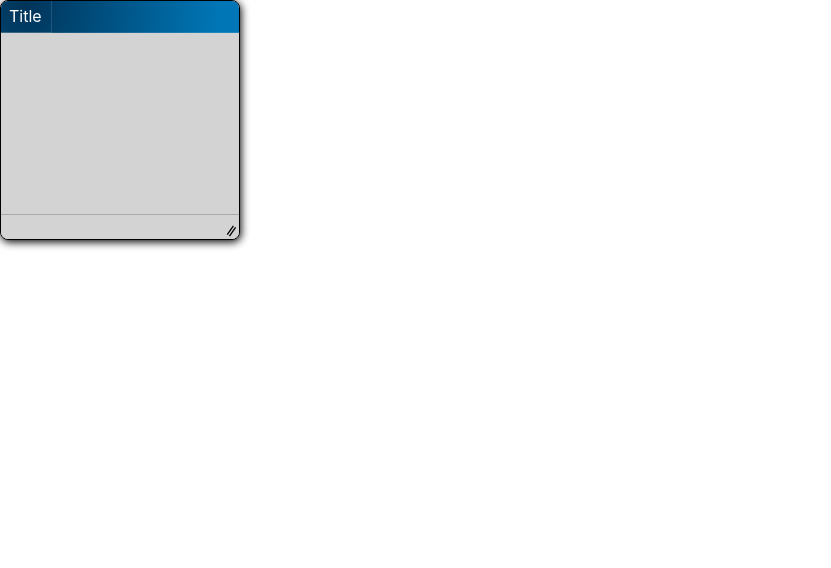
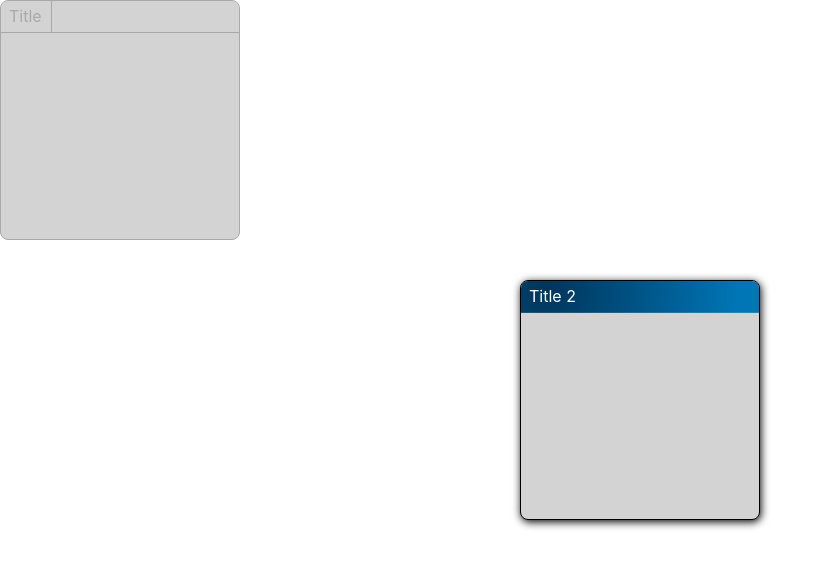
Before and after one commit to zakaihamilton/systemconcepts3, a Next.js app: page / in a window 1280 px wide. Shown: the top 568 px of the page, without its empty margins (0-831 px from the left). Built offline with nearby package versions, Linux system fonts and the light colour scheme.

Commit message:
resize fixes

```diff
--- a/components/Core/Window.js
+++ b/components/Core/Window.js
@@ -13,8 +13,9 @@ import WindowDrag from "./Window/Drag";
 import WindowResize from "./Window/Resize";
 import WindowActive from "./Window/Active";
 import { createRegion } from "./Util/Region";
+import ResizeHandle from "./Window/ResizeHandle";
 
-const Window = createComponent(({ header = undefined, footer = undefined, children }) => {
+const Window = createComponent(({ children }) => {
     const windowRef = useStateRef();
     const contentRef = useStateRef();
     const el = windowRef?.current;
@@ -23,11 +24,12 @@ const Window = createComponent(({ header = undefined, footer = undefined, childr
     const stack = Window.Stack.useInStack(el, !state?.minimized, state?.alwaysontop);
     const active = stack?.focus && stack.focus[stack.focus.length - 1] === el;
     const zIndex = stack?.focus && stack.focus.findIndex(item => item === el) * 100;
-    if (typeof header === "undefined") {
+    let header = null, footer = null;
+    if (typeof state?.header === "undefined") {
         header = <Window.Title />;
     }
-    if (typeof footer === "undefined") {
-        footer = <Window.StatusBar />;
+    else {
+        header = state?.header;
     }
     const classes = cascade(
         styles.root,
@@ -76,7 +78,8 @@ const Window = createComponent(({ header = undefined, footer = undefined, childr
                 {children}
             </div>
             <Window.Region target={contentRef?.current} />
-            {footer}
+            {state?.footer}
+            <ResizeHandle />
         </Element>
     </>;
 }, "Window");
--- a/components/Core/Window/StatusBar/ResizeHandle.js
+++ b/components/Core/Window/ResizeHandle.js
@@ -8,7 +8,7 @@ import { MdDragHandle } from 'react-icons/md';
 export default function ResizeHandle({ }) {
     const ref = useStateRef();
     const window = Window.State.useState();
-    const enabled = !window?.fullscreen && !window?.maximized && window?.active;
+    const enabled = !window?.fullscreen && !window?.maximized && window?.active && (window?.resizable ?? true);
     return <>
         <div ref={ref} className={cascade(styles.root, enabled && styles.enabled)}>
             <MdDragHandle />
--- a/components/Core/Window/StatusBar/ResizeHandle.module.scss
+++ b/components/Core/Window/ResizeHandle.module.scss
@@ -1,4 +1,7 @@
 .root {
+    position: absolute;
+    right: 0px;
+    bottom: 0px;
     min-width: 1.5em;
     min-height: 1.5em;
     display: none;
--- a/components/Core/Window/StatusBar.js
+++ b/components/Core/Window/StatusBar.js
@@ -1,7 +1,6 @@
 import { cascade } from "../Util/Styles";
 import Window from "../Window";
 import styles from "./StatusBar.module.scss";
-import ResizeHandle from "./StatusBar/ResizeHandle";
 
 export default function StatusBar({ children }) {
     const window = Window.State.useState();
@@ -15,6 +14,5 @@ export default function StatusBar({ children }) {
         <div className={styles.content}>
             {children}
         </div>
-        <ResizeHandle />
     </div>;
 }
--- a/pages/index.js
+++ b/pages/index.js
@@ -23,11 +23,11 @@ export default function Home() {
           <Window.State label="Title" />
           <Window />
         </Node>
+        <Node>
+          <Window.State label="Title 2" center modal alwaysontop resizable={false} />
+          <Window />
+        </Node>
         <Disable>
-          <Node>
-            <Window.State label="Title 2" center modal alwaysontop />
-            <Window />
-          </Node>
           <Node>
             <AppLocalStorage />
           </Node>
```
